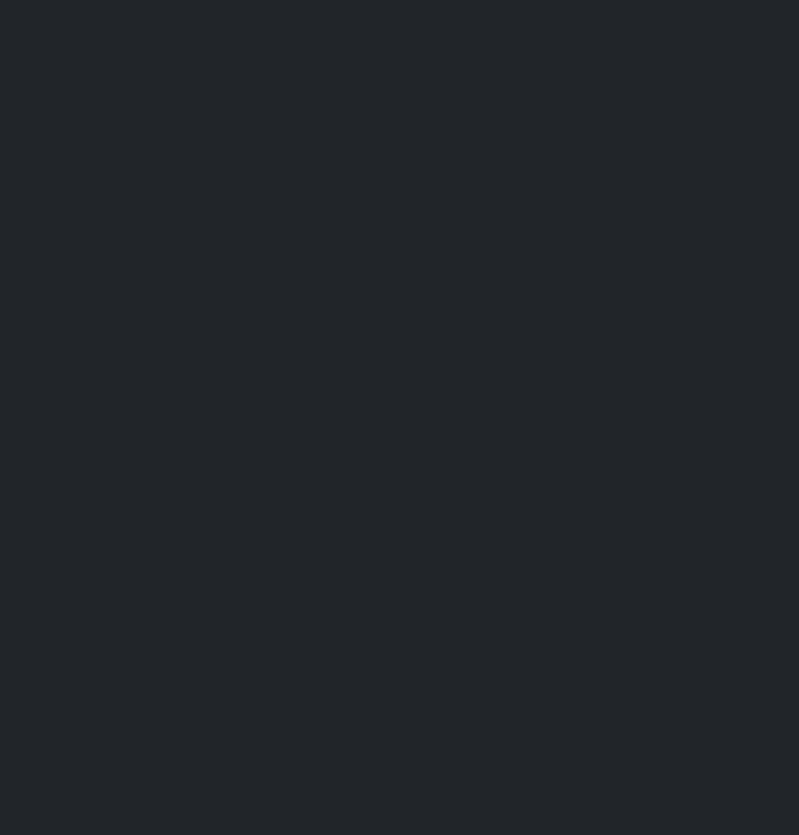
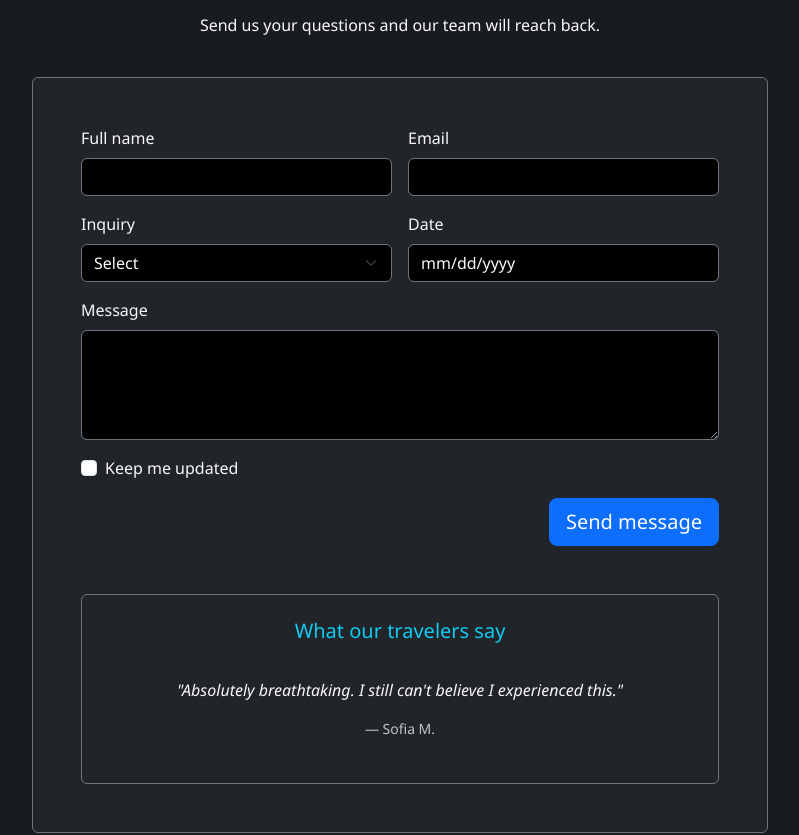
Before and after one commit to WilmanMartinsDT/SpeedWagon, an Angular app: page /contact in a window 1280 px wide. Shown: the part 292-1127 px from the top of the page, without its empty margins (240-1039 px from the left). Before the commit the page ends 800 px from the top, so only its background shows below. Built offline with nearby package versions, Linux system fonts and the light colour scheme.

Commit message:
chicos, YA ME FUNCIONA. html y ts arreglado, después de 4 horas y 21 min. Y he podido añadir un carrousle de comnetarios porque considero que queda guay.

```diff
--- a/src/app/pages/contact/contact.component.css
+++ b/src/app/pages/contact/contact.component.css
@@ -37,3 +37,19 @@
 .card:hover {
   transform: translateY(-5px);
 }
+
+.testimonial-box {
+  min-height: 100px;
+  display: flex;
+  flex-direction: column;
+  justify-content: center;
+}
+
+.fade {
+  opacity: 0;
+  transition: opacity 0.4s ease;
+}
+
+.fade.show {
+  opacity: 1;
+}
--- a/src/app/pages/contact/contact.component.html
+++ b/src/app/pages/contact/contact.component.html
@@ -1,16 +1,10 @@
-<section class="exosphere-section position-relative"
-         style="background-image: url('assets/placeholder.jpg');
-         background-size: cover;
-         background-position: center;
-         background-attachment: fixed;
-         min-height: 100vh;">
+<section class="exosphere-section hero-bg position-relative">
 
   <div class="overlay"></div>
 
   <main class="pt-5 mt-5 py-5 text-light position-relative content">
     <div class="container py-4">
 
-      <!-- HEADER -->
       <div class="row justify-content-center mb-4">
         <div class="col-lg-8 text-center">
           <p class="text-uppercase fs-4 text-info fw-semibold typing-effect">
@@ -18,44 +12,37 @@
           </p>
           <h2 class="h1 fw-bold mb-3">Get in touch with Speed Wagon</h2>
           <p>
-            Send us your questions about flights, research partnerships, or educational programs,
-            and our team will reach back from mission control.
+            Send us your questions and our team will reach back.
           </p>
         </div>
       </div>
 
-      <!-- FORM + SIDE -->
       <div class="row justify-content-center">
         <div class="col-lg-8">
 
-          <div class="row">
-
-            <!-- FORM -->
-            <div class="col-lg-7">
-              <div class="card bg-dark text-light border-secondary mb-4 mb-lg-0">
+          <div class="card bg-dark text-light border-secondary">
             <div class="card-body p-4 p-md-5">
 
-                  <form (ngSubmit)="onSubmit()" #contactForm="ngForm">
+              <form (submit)="onSubmit($event)">
 
                 <div class="row g-3">
 
                   <div class="col-md-6">
                     <label class="form-label">Full name</label>
                     <input type="text" class="form-control bg-black text-light border-secondary"
-                               [(ngModel)]="form.name" name="name" required>
+                           name="name" required>
                   </div>
 
                   <div class="col-md-6">
                     <label class="form-label">Email</label>
                     <input type="email" class="form-control bg-black text-light border-secondary"
-                               [(ngModel)]="form.email" name="email" required>
+                           name="email" required>
                   </div>
 
                   <div class="col-md-6">
                     <label class="form-label">Inquiry</label>
-                        <select class="form-select bg-black text-light border-secondary"
-                                [(ngModel)]="form.topic" name="topic" required>
-                          <option value="" disabled>Select</option>
+                    <select class="form-select bg-black text-light border-secondary" name="topic" required>
+                      <option value="">Select</option>
                       <option value="tourism">Space tourism</option>
                       <option value="education">Education</option>
                       <option value="research">Research</option>
@@ -66,23 +53,18 @@
 
                   <div class="col-md-6">
                     <label class="form-label">Date</label>
-                        <input type="date" class="form-control bg-black text-light border-secondary"
-                               [(ngModel)]="form.date" name="date">
+                    <input type="date" class="form-control bg-black text-light border-secondary" name="date">
                   </div>
 
                   <div class="col-12">
                     <label class="form-label">Message</label>
                     <textarea class="form-control bg-black text-light border-secondary"
-                                  rows="4"
-                                  [(ngModel)]="form.message"
-                                  name="message"
-                                  required></textarea>
+                              name="message" rows="4" required></textarea>
                   </div>
 
                   <div class="col-12">
                     <div class="form-check">
-                          <input type="checkbox" class="form-check-input"
-                                 [(ngModel)]="form.newsletter" name="newsletter">
+                      <input type="checkbox" class="form-check-input" name="newsletter">
                       <label class="form-check-label">
                         Keep me updated
                       </label>
@@ -96,45 +78,29 @@
                   </div>
 
                 </div>
+
               </form>
 
+              <div class="mt-5">
+                <div class="card bg-dark text-light border-secondary text-center">
+                  <div class="card-body p-4">
+
+                    <h5 class="text-info mb-3">What our travelers say</h5>
+
+                    <div class="testimonial-box">
+                      <p class="mb-3 fst-italic fade" [class.show]="fadeIn">
+                        "{{ currentTestimonial.message }}"
+                      </p>
+                      <small class="text-light opacity-75 fade" [class.show]="fadeIn">
+                        — {{ currentTestimonial.author }}
+                      </small>
                     </div>
-              </div>
-            </div>
-
-            <!-- SIDE CARD -->
-            <div class="col-lg-5">
-              <div class="card bg-dark text-light border-secondary h-100">
-                <div class="card-body p-4">
-                  <h4 class="text-info mb-3">Why Register?</h4>
-
-                  <ul class="list-group list-group-flush bg-transparent">
-                    <li class="list-group-item bg-transparent text-light border-secondary">
-                      Access mission updates
-                    </li>
-                    <li class="list-group-item bg-transparent text-light border-secondary">
-                      Special events
-                    </li>
-                    <li class="list-group-item bg-transparent text-light border-secondary">
-                      Early notifications
-                    </li>
-                    <li class="list-group-item bg-transparent text-light border-secondary">
-                      Community access
-                    </li>
-                  </ul>
 
                   </div>
                 </div>
               </div>
 
             </div>
-
-          <!-- PRIVACY -->
-          <div class="mt-4">
-            <h5 class="text-info">Your Privacy Matters</h5>
-            <p class="small">
-              Your data will only be used for communication related to Speed Wagon.
-            </p>
           </div>
 
         </div>
--- a/src/app/pages/contact/contact.component.ts
+++ b/src/app/pages/contact/contact.component.ts
@@ -1,46 +1,79 @@
-import {Component, HostListener, NgModule} from '@angular/core';
-import { FormsModule } from '@angular/forms';
-
-// @ts-ignore
-@NgModule({
-  declarations: [
-
-  ],
-  imports: [
-    FormsModule,
-    ContactComponent
-  ]
-})
-export class AppModule {}
+import { Component, HostListener, OnInit, OnDestroy } from '@angular/core';
 
 @Component({
   selector: 'app-contact',
   templateUrl: './contact.component.html',
   styleUrls: ['./contact.component.css']
 })
-export class ContactComponent {
-
-  form = {
-    name: '',
-    email: '',
-    topic: '',
-    date: '',
-    message: '',
-    newsletter: false
-  };
+export class ContactComponent implements OnInit, OnDestroy {
 
   lastScrollTop = 0;
-  navbarHidden = false;
 
-  onSubmit() {
-    console.log('Form data:', this.form);
+  testimonials = [
+    {
+      message: "The journey felt unreal. Seeing Earth from above changes you.",
+      author: "Liam R."
+    },
+    {
+      message: "Absolutely breathtaking. I still can't believe I experienced this.",
+      author: "Sofia M."
+    },
+    {
+      message: "A once in a lifetime experience. Worth every second.",
+      author: "Daniel K."
+    },
+    {
+      message: "The launch, the silence, the view… pure magic.",
+      author: "Emma L."
+    }
+  ];
+
+  currentIndex = 0;
+  fadeIn = true;
+  intervalId: any;
+
+  get currentTestimonial() {
+    return this.testimonials[this.currentIndex];
+  }
+
+  ngOnInit() {
+    this.startCarousel();
+  }
+
+  ngOnDestroy() {
+    clearInterval(this.intervalId);
+  }
+
+  startCarousel() {
+    this.intervalId = setInterval(() => {
+      this.fadeIn = false;
+
+      setTimeout(() => {
+        this.currentIndex = (this.currentIndex + 1) % this.testimonials.length;
+        this.fadeIn = true;
+      }, 300);
+
+    }, 4000);
+  }
+
+  onSubmit(event: Event) {
+    event.preventDefault();
+    const form = event.target as HTMLFormElement;
+    const data = new FormData(form);
+
+    console.log({
+      name: data.get('name'),
+      email: data.get('email'),
+      topic: data.get('topic'),
+      date: data.get('date'),
+      message: data.get('message'),
+      newsletter: data.get('newsletter') !== null
+    });
   }
 
   @HostListener('window:scroll', [])
   onScroll() {
     const scrollTop = window.pageYOffset || document.documentElement.scrollTop;
-
-    this.navbarHidden = scrollTop > this.lastScrollTop;
-    this.lastScrollTop = scrollTop <= 0 ? 0 : scrollTop;
+    this.lastScrollTop = scrollTop;
   }
 }
```
Lines whose indentation alone changed are shown as unchanged.
